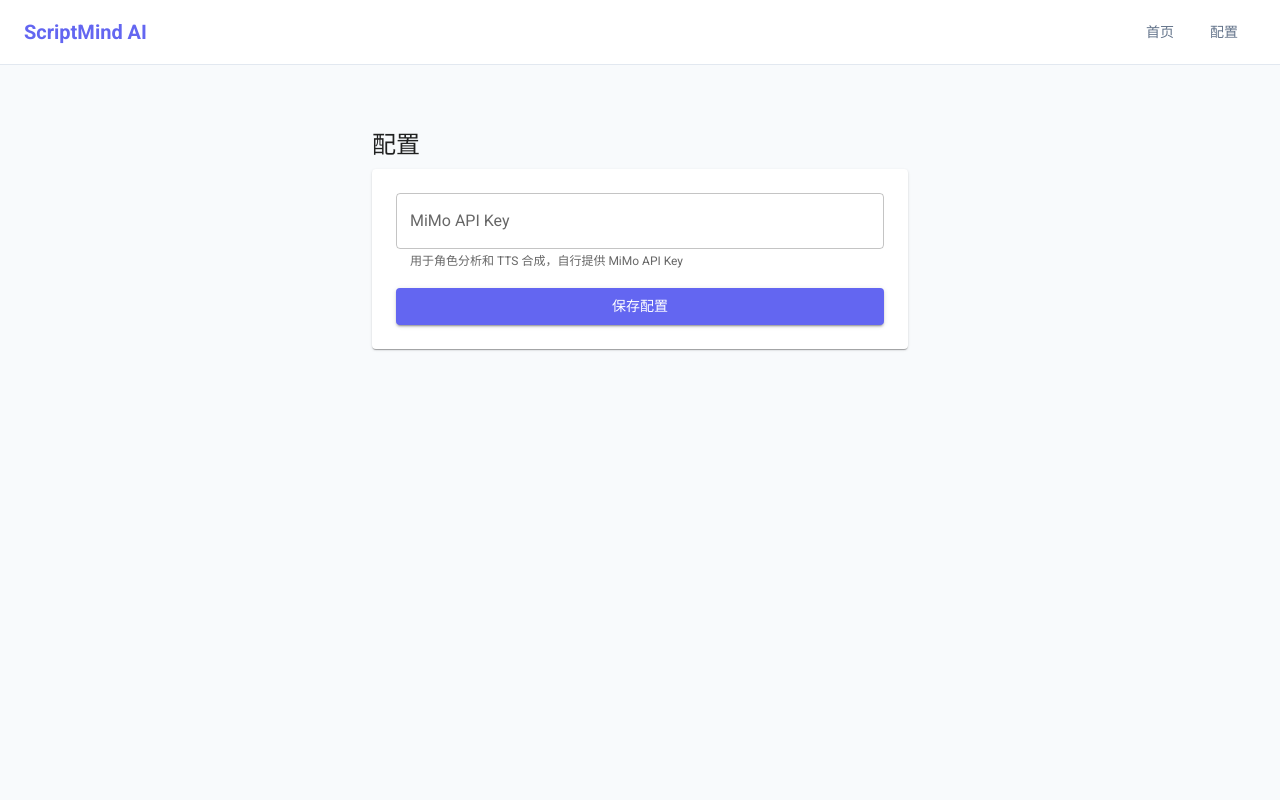
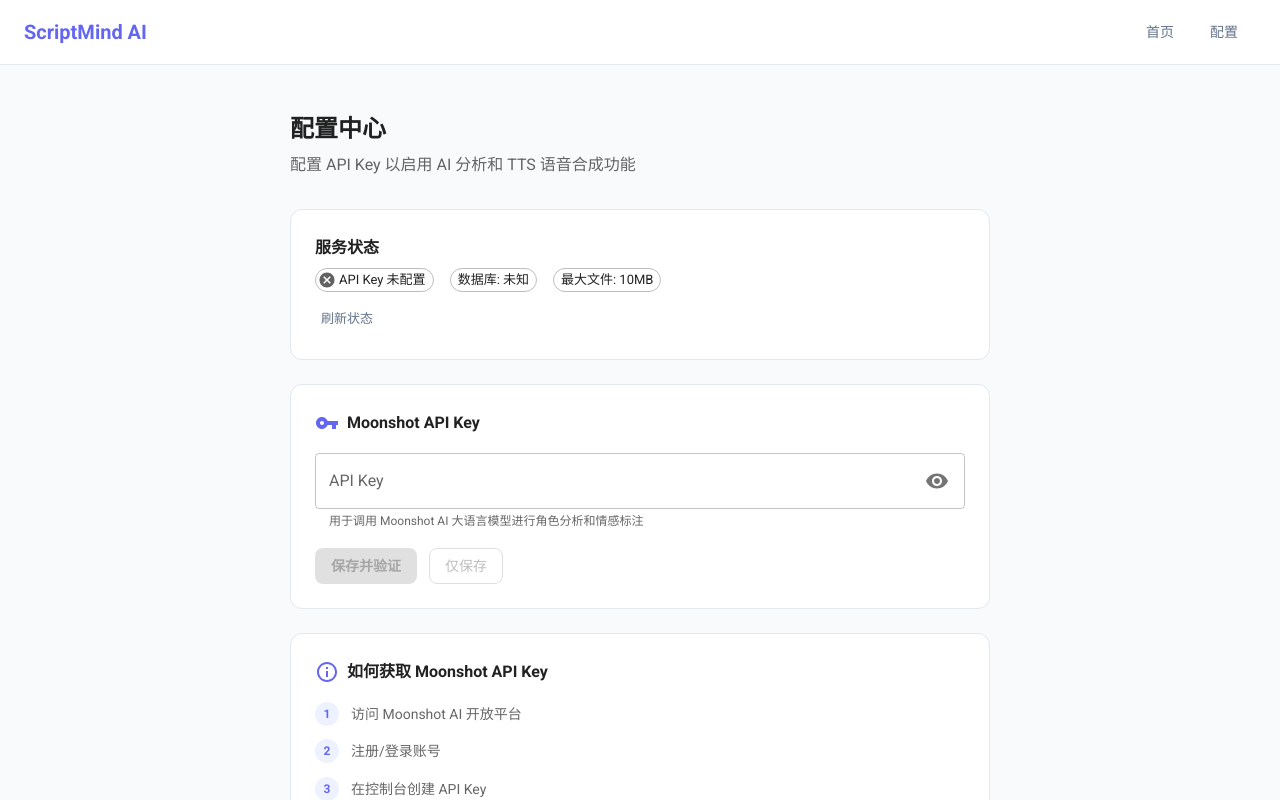
Before and after one commit to jiahui-qin/scriptmind-helper, a React (Vite) app in the folder frontend/: page /config in a window 1280 px wide. Shown: the top 800 px of the page. Built offline with nearby package versions, Linux system fonts and the light colour scheme; no server answers.

Commit message:
feat(T03-5): enhance config page with API key validation

```diff
--- a/frontend/src/pages/ConfigPage.tsx
+++ b/frontend/src/pages/ConfigPage.tsx
@@ -1,39 +1,287 @@
-import React from 'react'
-import { Box, Typography, Paper, TextField, Button, Alert, Stack } from '@mui/material'
-import { useQuery, useMutation, useQueryClient } from '@tanstack/react-query'
-import { getConfig, updateConfig } from '../services/api'
+import React, { useState } from 'react';
+import {
+  Box, Typography, Paper, TextField, Button, Alert, Stack,
+  InputAdornment, IconButton, Divider, Chip, Link, CircularProgress,
+} from '@mui/material';
+import VisibilityIcon from '@mui/icons-material/Visibility';
+import VisibilityOffIcon from '@mui/icons-material/VisibilityOff';
+import CheckCircleIcon from '@mui/icons-material/CheckCircle';
+import CancelIcon from '@mui/icons-material/Cancel';
+import VpnKeyIcon from '@mui/icons-material/VpnKey';
+import InfoOutlinedIcon from '@mui/icons-material/InfoOutlined';
+import ContentCopyIcon from '@mui/icons-material/ContentCopy';
+import { useQuery, useMutation, useQueryClient } from '@tanstack/react-query';
+import { getConfig, getConfigStatus, updateConfig, type ConfigStatus } from '../services/api';
 
 export default function ConfigPage() {
-  const qc = useQueryClient()
-  const { data } = useQuery({ queryKey: ['config'], queryFn: () => getConfig().then(r => r.data) })
-  const [key, setKey] = React.useState('')
-  React.useEffect(() => { if (data?.moonshot_api_key) setKey(data.moonshot_api_key) }, [data])
+  const qc = useQueryClient();
 
-  const mutation = useMutation({
-    mutationFn: () => updateConfig({ moonshot_api_key: key }),
-    onSuccess: () => qc.invalidateQueries({ queryKey: ['config'] }),
-  })
+  // 获取当前配置
+  const { data: configData, isLoading: configLoading } = useQuery({
+    queryKey: ['config'],
+    queryFn: () => getConfig().then((r) => r.data),
+  });
+
+  // 获取服务状态
+  const { data: statusData, refetch: refetchStatus } = useQuery<ConfigStatus>({
+    queryKey: ['configStatus'],
+    queryFn: () => getConfigStatus().then((r) => r.data),
+  });
+
+  const [apiKey, setApiKey] = useState('');
+  const [showKey, setShowKey] = useState(false);
+  const [verifyResult, setVerifyResult] = useState<'none' | 'success' | 'error'>('none');
+
+  // 初始化 key
+  React.useEffect(() => {
+    if (configData?.moonshot_api_key) {
+      setApiKey(configData.moonshot_api_key);
+    }
+  }, [configData]);
+
+  // 保存配置
+  const saveMutation = useMutation({
+    mutationFn: () => updateConfig({ moonshot_api_key: apiKey }),
+    onSuccess: () => {
+      qc.invalidateQueries({ queryKey: ['config'] });
+    },
+  });
+
+  // 验证连接
+  const handleVerify = async () => {
+    setVerifyResult('none');
+    try {
+      await saveMutation.mutateAsync();
+      await refetchStatus();
+      setVerifyResult('success');
+    } catch {
+      setVerifyResult('error');
+    }
+  };
+
+  // 复制到剪贴板
+  const handleCopy = (text: string) => {
+    navigator.clipboard.writeText(text).catch(() => {});
+  };
+
+  // 获取 Moonshot API Key 的步骤
+  const setupSteps = [
+    { step: '1', text: '访问 Moonshot AI 开放平台' },
+    { step: '2', text: '注册/登录账号' },
+    { step: '3', text: '在控制台创建 API Key' },
+    { step: '4', text: '复制 Key 并粘贴到上方输入框' },
+  ];
+
+  const statusConfigured = statusData?.moonshot_api_configured ?? false;
 
   return (
-    <Box sx={{ p: 4, maxWidth: 600, mx: 'auto' }}>
-      <Typography variant="h5" gutterBottom>配置</Typography>
-      <Paper sx={{ p: 3 }}>
-        <Stack spacing={2}>
+    <Box sx={{ maxWidth: 700, mx: 'auto', py: 2 }}>
+      <Typography variant="h5" fontWeight={700} gutterBottom>
+        配置中心
+      </Typography>
+      <Typography color="text.secondary" sx={{ mb: 4 }}>
+        配置 API Key 以启用 AI 分析和 TTS 语音合成功能
+      </Typography>
+
+      {/* ── 服务状态 ──────────────────────────── */}
+      <Paper
+        elevation={0}
+        sx={{
+          p: 3,
+          mb: 3,
+          border: '1px solid #e2e8f0',
+          borderRadius: 3,
+        }}
+      >
+        <Typography variant="subtitle1" fontWeight={600} gutterBottom>
+          服务状态
+        </Typography>
+        <Stack direction="row" spacing={2} flexWrap="wrap" useFlexGap>
+          <Chip
+            icon={statusConfigured ? <CheckCircleIcon /> : <CancelIcon />}
+            label={statusConfigured ? 'API Key 已配置' : 'API Key 未配置'}
+            color={statusConfigured ? 'success' : 'default'}
+            variant={statusConfigured ? 'filled' : 'outlined'}
+            size="small"
+          />
+          <Chip
+            label={`数据库: ${statusData?.database_type || '未知'}`}
+            variant="outlined"
+            size="small"
+          />
+          <Chip
+            label={`最大文件: ${statusData?.max_file_size_mb || 10}MB`}
+            variant="outlined"
+            size="small"
+          />
+        </Stack>
+        <Box sx={{ mt: 1.5 }}>
+          <Button size="small" variant="text" onClick={() => refetchStatus()} sx={{ color: '#64748b' }}>
+            刷新状态
+          </Button>
+        </Box>
+      </Paper>
+
+      {/* ── API Key 表单 ──────────────────────── */}
+      <Paper
+        elevation={0}
+        sx={{
+          p: 3,
+          mb: 3,
+          border: '1px solid #e2e8f0',
+          borderRadius: 3,
+        }}
+      >
+        <Stack direction="row" alignItems="center" spacing={1} mb={2}>
+          <VpnKeyIcon sx={{ color: '#6366f1' }} />
+          <Typography variant="subtitle1" fontWeight={600}>
+            Moonshot API Key
+          </Typography>
+        </Stack>
+
+        {configLoading ? (
+          <CircularProgress size={24} />
+        ) : (
           <TextField
-            label="MiMo API Key"
-            type="password"
+            label="API Key"
+            type={showKey ? 'text' : 'password'}
             fullWidth
-            value={key}
-            onChange={e => setKey(e.target.value)}
-            helperText="用于角色分析和 TTS 合成，自行提供 MiMo API Key"
+            value={apiKey}
+            onChange={(e) => {
+              setApiKey(e.target.value);
+              setVerifyResult('none');
+            }}
+            placeholder="sk-..."
+            helperText="用于调用 Moonshot AI 大语言模型进行角色分析和情感标注"
+            InputProps={{
+              endAdornment: (
+                <InputAdornment position="end">
+                  <IconButton
+                    onClick={() => setShowKey(!showKey)}
+                    edge="end"
+                    size="small"
+                  >
+                    {showKey ? <VisibilityOffIcon /> : <VisibilityIcon />}
+                  </IconButton>
+                </InputAdornment>
+              ),
+            }}
+            sx={{ mb: 2 }}
           />
-          <Button variant="contained" onClick={() => mutation.mutate()} disabled={mutation.isPending}>
-            保存配置
+        )}
+
+        <Stack direction="row" spacing={1.5}>
+          <Button
+            variant="contained"
+            onClick={handleVerify}
+            disabled={saveMutation.isPending || !apiKey.trim()}
+            sx={{
+              fontWeight: 600,
+              borderRadius: 2,
+            }}
+          >
+            {saveMutation.isPending ? '保存中...' : '保存并验证'}
           </Button>
-          {mutation.isSuccess && <Alert severity="success">保存成功</Alert>}
-          {mutation.isError && <Alert severity="error">保存失败</Alert>}
+          <Button
+            variant="outlined"
+            onClick={() => saveMutation.mutate()}
+            disabled={saveMutation.isPending || !apiKey.trim()}
+            sx={{ borderRadius: 2, borderColor: '#e2e8f0', color: '#475569' }}
+          >
+            仅保存
+          </Button>
         </Stack>
+
+        {/* 验证结果 */}
+        {verifyResult === 'success' && (
+          <Alert severity="success" sx={{ mt: 2, borderRadius: 2 }}>
+            API Key 验证成功！AI 分析和 TTS 功能已就绪。
+          </Alert>
+        )}
+        {verifyResult === 'error' && (
+          <Alert severity="warning" sx={{ mt: 2, borderRadius: 2 }}>
+            API Key 已保存，但验证失败。请检查 Key 是否正确，并确保网络连接正常。
+          </Alert>
+        )}
+        {saveMutation.isSuccess && verifyResult === 'none' && (
+          <Alert severity="success" sx={{ mt: 2, borderRadius: 2 }}>
+            配置已保存成功。
+          </Alert>
+        )}
+        {saveMutation.isError && (
+          <Alert severity="error" sx={{ mt: 2, borderRadius: 2 }}>
+            保存失败: {(saveMutation.error as Error)?.message || '未知错误'}
+          </Alert>
+        )}
+      </Paper>
+
+      {/* ── 使用说明 ──────────────────────────── */}
+      <Paper
+        elevation={0}
+        sx={{
+          p: 3,
+          border: '1px solid #e2e8f0',
+          borderRadius: 3,
+        }}
+      >
+        <Stack direction="row" alignItems="center" spacing={1} mb={2}>
+          <InfoOutlinedIcon sx={{ color: '#6366f1' }} />
+          <Typography variant="subtitle1" fontWeight={600}>
+            如何获取 Moonshot API Key
+          </Typography>
+        </Stack>
+
+        <Stack spacing={1.5} mb={3}>
+          {setupSteps.map((item) => (
+            <Stack key={item.step} direction="row" spacing={1.5} alignItems="flex-start">
+              <Box
+                sx={{
+                  width: 24,
+                  height: 24,
+                  borderRadius: '50%',
+                  bgcolor: '#eef2ff',
+                  color: '#6366f1',
+                  display: 'flex',
+                  alignItems: 'center',
+                  justifyContent: 'center',
+                  fontSize: '0.75rem',
+                  fontWeight: 700,
+                  flexShrink: 0,
+                  mt: 0.25,
+                }}
+              >
+                {item.step}
+              </Box>
+              <Typography variant="body2" color="text.secondary" sx={{ lineHeight: 1.8 }}>
+                {item.text}
+              </Typography>
+            </Stack>
+          ))}
+        </Stack>
+
+        <Divider sx={{ mb: 2 }} />
+
+        <Typography variant="body2" color="text.secondary" sx={{ lineHeight: 1.8 }}>
+          Moonshot AI 开放平台地址：
+        </Typography>
+        <Stack direction="row" spacing={1} alignItems="center">
+          <Link
+            href="https://platform.moonshot.cn"
+            target="_blank"
+            rel="noopener noreferrer"
+            underline="hover"
+            sx={{ fontWeight: 500, color: '#6366f1' }}
+          >
+            https://platform.moonshot.cn
+          </Link>
+          <IconButton size="small" onClick={() => handleCopy('https://platform.moonshot.cn')}>
+            <ContentCopyIcon sx={{ fontSize: 14, color: '#94a3b8' }} />
+          </IconButton>
+        </Stack>
+        <Typography variant="caption" color="text.disabled" sx={{ mt: 1, display: 'block' }}>
+          提示: API Key 以 sk- 开头，请妥善保管，不要分享给他人。
+        </Typography>
       </Paper>
     </Box>
-  )
+  );
 }
```
